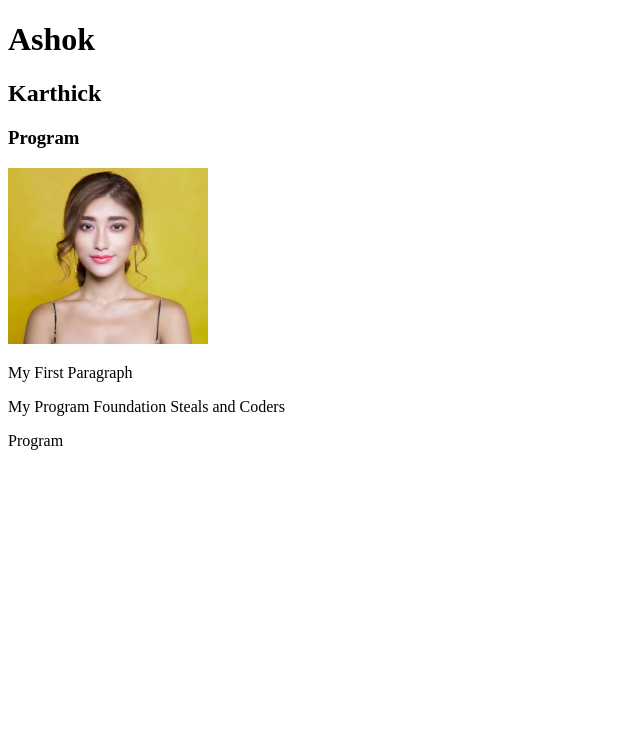
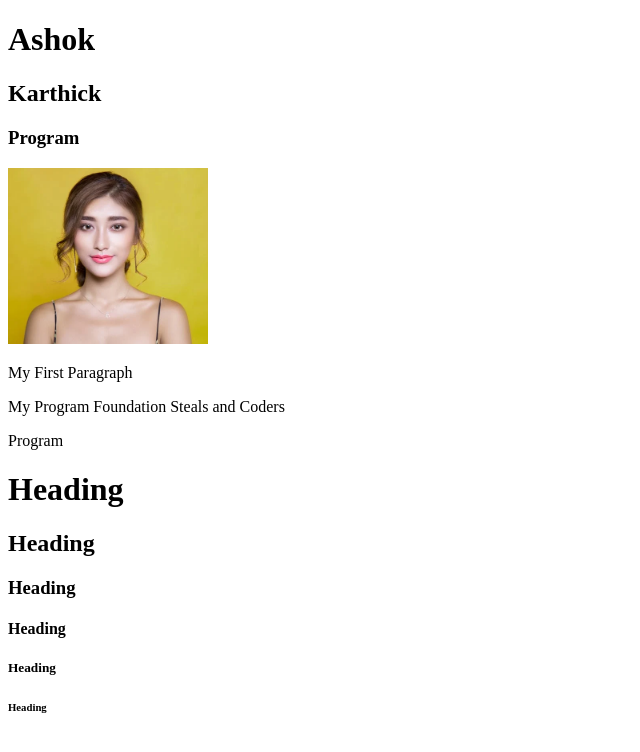
Before and after one commit to Ashok9556/New-folder, a plain HTML site: page index.html in a window 1280 px wide. Shown: the whole page, without its empty margins (0-640 px from the left). Drawn offline with Linux system fonts and the light colour scheme.

Commit message:
added h1 tags

```diff
--- a/index.html
+++ b/index.html
@@ -13,5 +13,11 @@
     <p>My First Paragraph</p>
     <p>My Program Foundation Steals and Coders</p>
     <p>Program</p>
+    <h1>Heading</h1>
+    <h2>Heading</h2>
+    <h3>Heading</h3>
+    <h4>Heading</h4>
+    <h5>Heading</h5>
+    <h6>Heading</h6>
 </body>
 </html>
```
